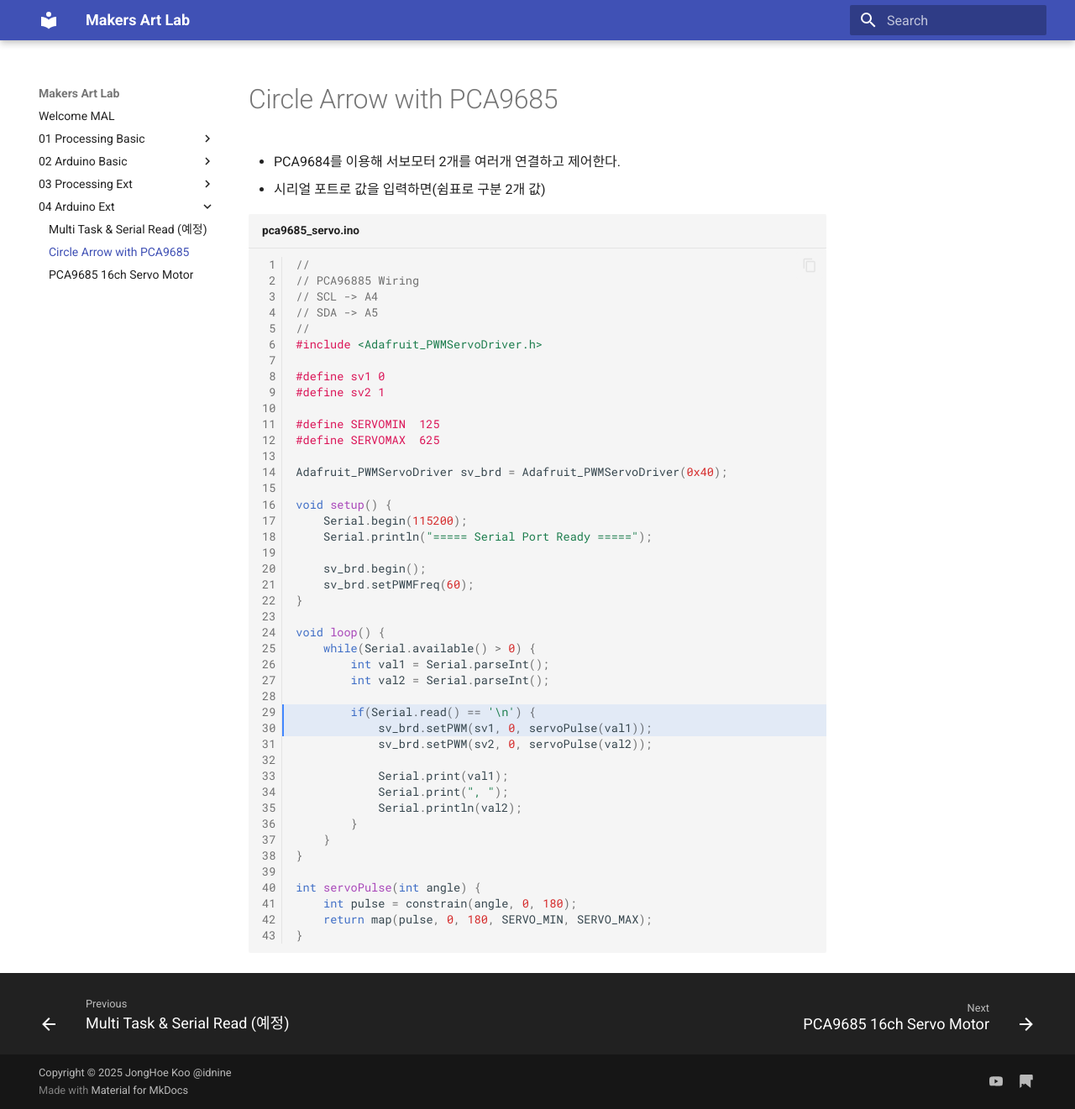
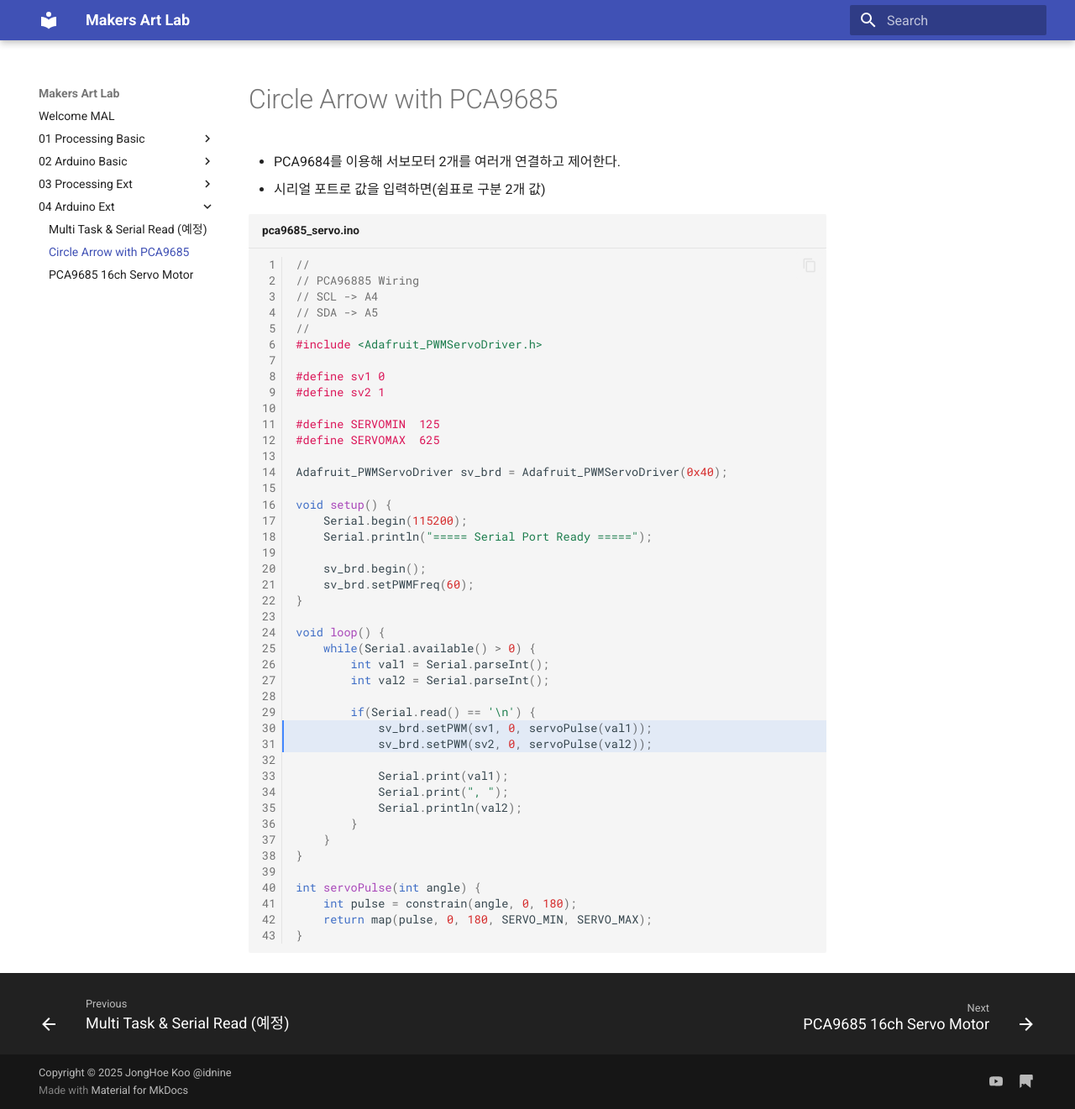
Before and after one commit to jonghoe9/makers-art-lab, an MkDocs documentation site: the page built from docs/04_Arduino_Ext/PCA9684_Processing.md, in a window 1280 px wide and 1321 px high. Shown: the whole window at 84% size. Built offline with MkDocs 1.6.1 and Material for MkDocs 9.7.7, drawn with Linux system fonts in a browser that asks for light colours.

Commit message:
funtion add

````diff
--- a/docs/04_Arduino_Ext/PCA9684_Processing.md
+++ b/docs/04_Arduino_Ext/PCA9684_Processing.md
@@ -3,7 +3,7 @@
 * PCA9684를 이용해 서보모터 2개를 여러개 연결하고 제어한다.
 * 시리얼 포트로 값을 입력하면(쉼표로 구분 2개 값)
 
-```cpp title="pca9685_servo.ino" linenums="1" hl_lines="29-30"
+```cpp title="pca9685_servo.ino" linenums="1" hl_lines="30-31"
 //
 // PCA96885 Wiring
 // SCL -> A4
````
